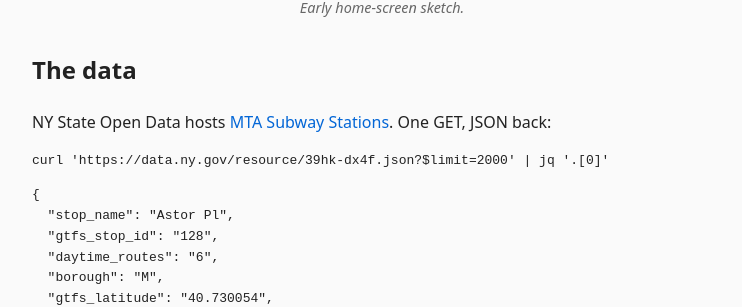
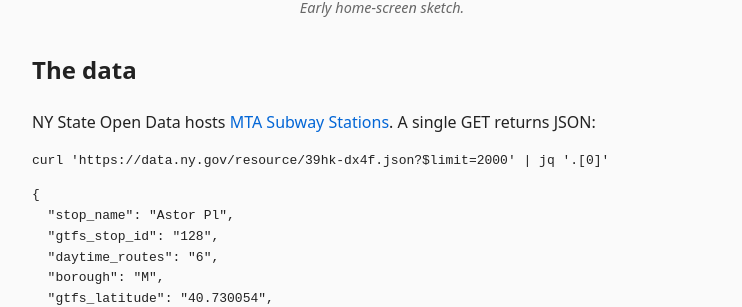
Before and after one commit to JohnSpencerTerry/wb, a Jekyll site: the page built from _side_projects/train-to-train.md, in a window 1280 px wide and 900 px high, scrolled down 1761 px. Shown: the part 149-456 px from the top of the window, without its empty margins (258-1000 px from the left). Built offline with Jekyll 4.4.1, drawn with Linux system fonts in a browser that asks for light colours.

Commit message:
Update train-to-train.md

````diff
--- a/_side_projects/train-to-train.md
+++ b/_side_projects/train-to-train.md
@@ -25,7 +25,7 @@ We sketched a route bullet, a five-stop strip with the middle one replaced by a
 
 ## The data
 
-NY State Open Data hosts [MTA Subway Stations](https://data.ny.gov/Transportation/MTA-Subway-Stations/39hk-dx4f/about_data). One GET, JSON back:
+NY State Open Data hosts [MTA Subway Stations](https://data.ny.gov/Transportation/MTA-Subway-Stations/39hk-dx4f/about_data). A single GET returns JSON:
 
 ```bash
 curl 'https://data.ny.gov/resource/39hk-dx4f.json?$limit=2000' | jq '.[0]'
````
